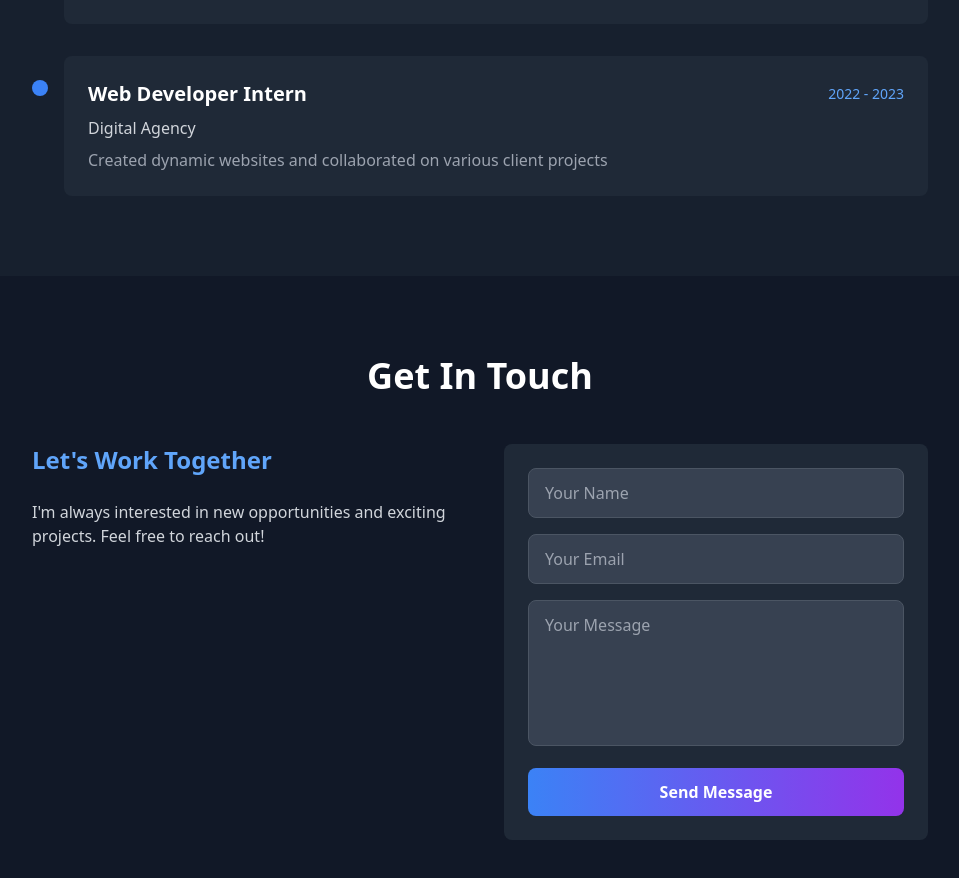
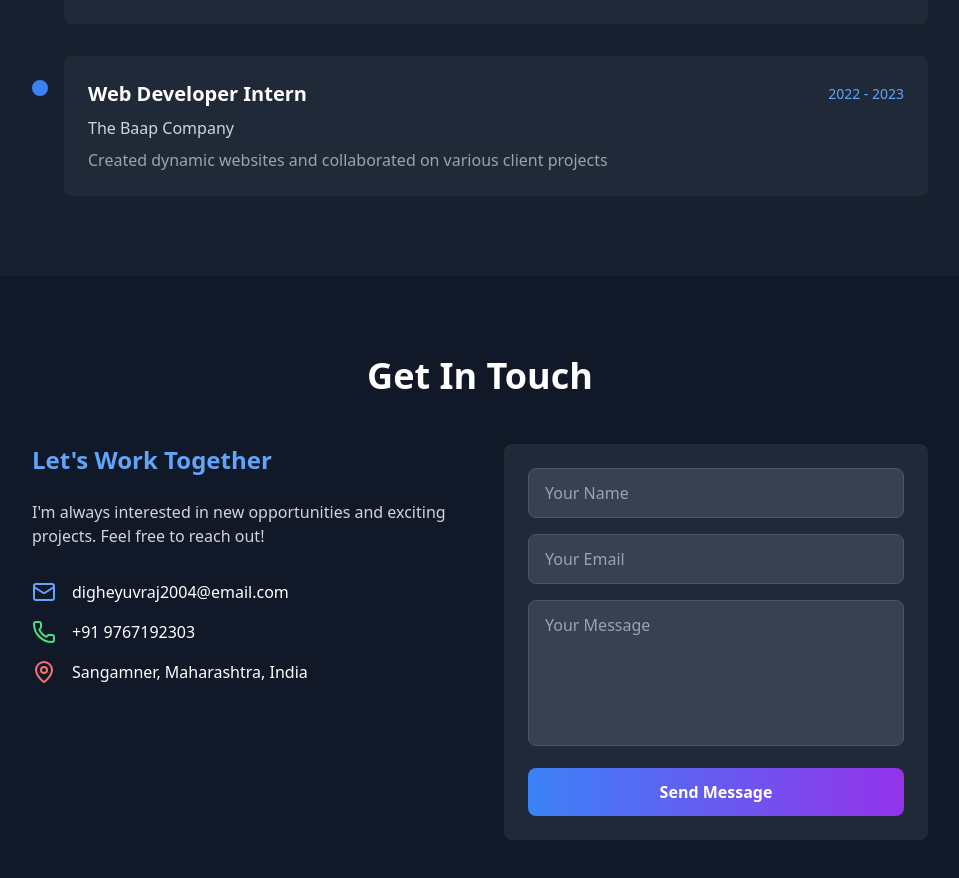
Before and after one commit to YuvrajDighe/Yuvraj-Portfolio, a React (Vite) app: page / in a window 1280 px wide. Shown: the part 3866-4744 px from the top of the page, without its empty margins (160-1119 px from the left). Built offline with nearby package versions, Linux system fonts and the light colour scheme.

Commit message:
Initial commit

```diff
--- a/src/App.jsx
+++ b/src/App.jsx
@@ -98,13 +98,13 @@ const Portfolio = () => {
 
   const experiences = [
     {
-      company: "Tech Solutions Pvt Ltd",
+      company: "The Baap Company",
       position: "Frontend Developer",
       period: "2023 - Present",
       description: "Developed responsive web applications using React and modern JavaScript frameworks"
     },
     {
-      company: "Digital Agency",
+      company: "The Baap Company",
       position: "Web Developer Intern",
       period: "2022 - 2023",
       description: "Created dynamic websites and collaborated on various client projects"
@@ -454,71 +454,6 @@ const Portfolio = () => {
       </section>
 
       {/* Contact Section */}
-      {/* <section id="contact" className="py-12 sm:py-16 lg:py-20">
-        <div className="container mx-auto px-4 sm:px-6">
-          <h2 className="text-3xl sm:text-4xl font-bold text-center mb-8 sm:mb-12">Get In Touch</h2>
-
-          <div className="max-w-4xl mx-auto">
-            <div className="grid md:grid-cols-2 gap-8 lg:gap-12">
-              <div>
-                <h3 className="text-xl sm:text-2xl font-semibold mb-6 text-blue-400">Let's Work Together</h3>
-                <p className="text-gray-300 mb-8 text-sm sm:text-base">
-                  I'm always interested in new opportunities and exciting projects.
-                  Whether you have a project in mind or just want to chat about technology,
-                  feel free to reach out!
-                </p>
-
-                <div className="space-y-4">
-                  <div className="flex items-center gap-4">
-                    <Mail className="text-blue-400 flex-shrink-0" size={20} />
-                    <span className="text-sm sm:text-base break-all">digheyuvraj2004@email.com</span>
-                  </div>
-                  <div className="flex items-center gap-4">
-                    <Phone className="text-green-400 flex-shrink-0" size={20} />
-                    <span className="text-sm sm:text-base">+91 9767192303</span>
-                  </div>
-                  <div className="flex items-center gap-4">
-                    <MapPin className="text-red-400 flex-shrink-0" size={20} />
-                    <span className="text-sm sm:text-base">Sangamner, Maharashtra, India</span>
-                  </div>
-                </div>
-              </div>
-
-              <div className="bg-gray-800 rounded-lg p-4 sm:p-6">
-                <form className="space-y-4">
-                  <div>
-                    <input
-                      type="text"
-                      placeholder="Your Name"
-                      className="w-full bg-gray-700 border border-gray-600 rounded-lg px-4 py-3 focus:border-blue-400 focus:outline-none transition-colors text-sm sm:text-base"
-                    />
-                  </div>
-                  <div>
-                    <input
-                      type="email"
-                      placeholder="Your Email"
-                      className="w-full bg-gray-700 border border-gray-600 rounded-lg px-4 py-3 focus:border-blue-400 focus:outline-none transition-colors text-sm sm:text-base"
-                    />
-                  </div>
-                  <div>
-                    <textarea
-                      placeholder="Your Message"
-                      rows="5"
-                      className="w-full bg-gray-700 border border-gray-600 rounded-lg px-4 py-3 focus:border-blue-400 focus:outline-none transition-colors resize-none text-sm sm:text-base"
-                    ></textarea>
-                  </div>
-                  <button
-                    type="submit"
-                    className="w-full bg-gradient-to-r from-blue-500 to-purple-600 rounded-lg py-3 hover:from-blue-600 hover:to-purple-700 transition-all duration-300 font-semibold text-sm sm:text-base"
-                  >
-                    Send Message
-                  </button>
-                </form>
-              </div>
-            </div>
-          </div>
-        </div>
-      </section> */}
 
       <section id="contact" className="py-12 sm:py-16 lg:py-20">
         <div className="container mx-auto px-4 sm:px-6">
@@ -532,11 +467,29 @@ const Portfolio = () => {
               <h3 className="text-xl sm:text-2xl font-semibold mb-6 text-blue-400">
                 Let's Work Together
               </h3>
+              <div>
               <p className="text-gray-300 mb-8 text-sm sm:text-base">
                 I'm always interested in new opportunities and exciting projects.
                 Feel free to reach out!
               </p>
             </div>
+
+
+                 <div className="space-y-4">
+                   <div className="flex items-center gap-4">
+                     <Mail className="text-blue-400" size={24} />
+                     <span>digheyuvraj2004@email.com</span>
+                   </div>
+                   <div className="flex items-center gap-4">
+                     <Phone className="text-green-400" size={24} />
+                     <span>+91 9767192303</span>
+                   </div>
+                   <div className="flex items-center gap-4">
+                     <MapPin className="text-red-400" size={24} />
+                     <span>Sangamner, Maharashtra, India</span>
+                   </div>
+                 </div>
+               </div>
 
             {/* Contact Form */}
             <div className="bg-gray-800 rounded-lg p-4 sm:p-6">
```
